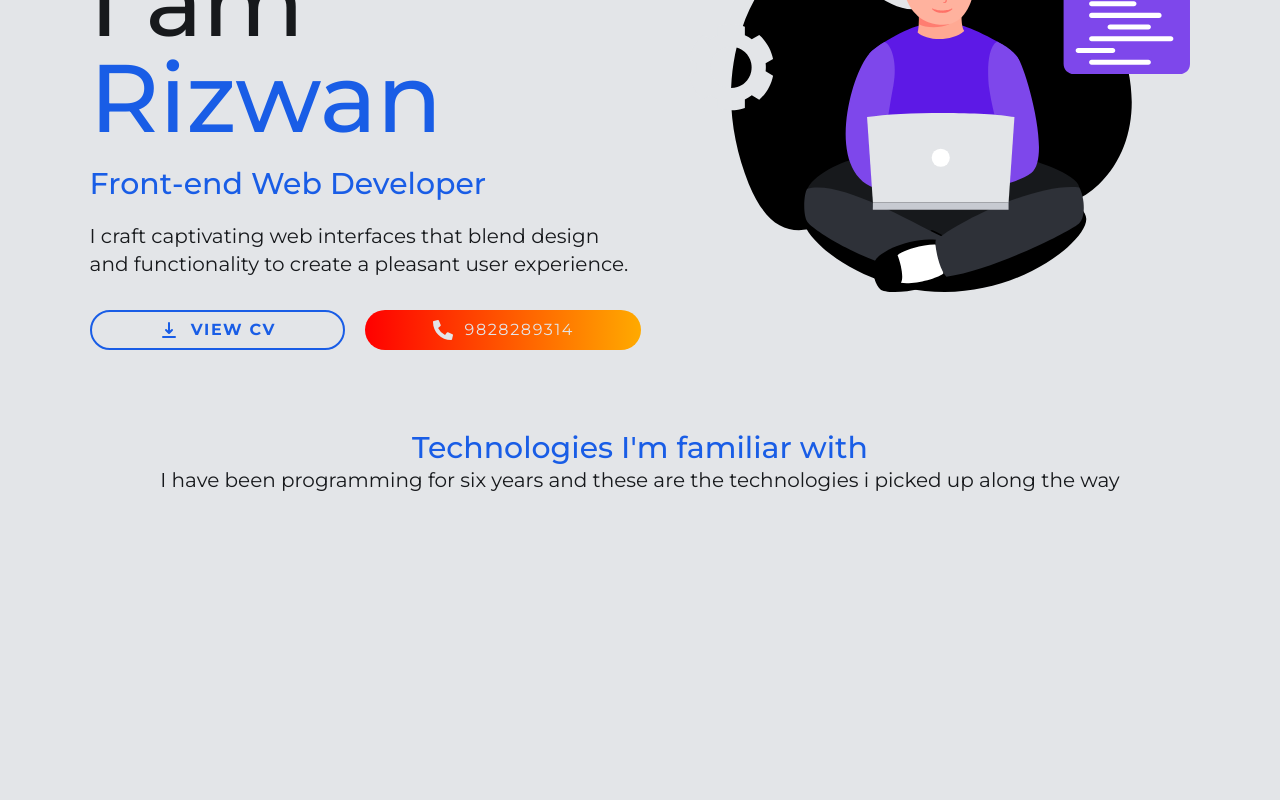
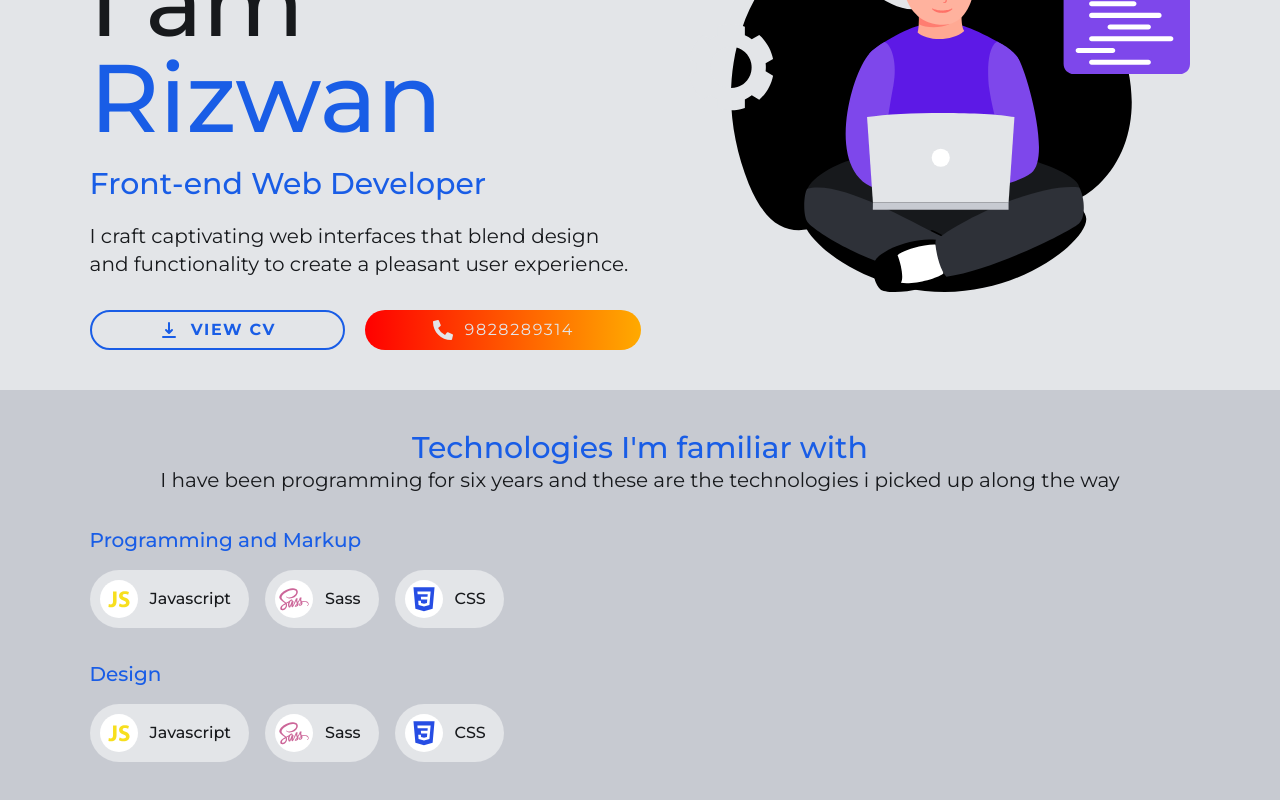
Before and after one commit to rizwanahamadcodes/portfolio, a Next.js app: page / in a window 1280 px wide. Shown: the part 262-1062 px from the top of the page. Before the commit the page ends 828 px from the top, so only its background shows below. Built offline with nearby package versions, Linux system fonts and the light colour scheme.

Commit message:
getting a feel of the technologies section

```diff
--- a/src/app/globals.css
+++ b/src/app/globals.css
@@ -35,7 +35,7 @@
         @apply text-xl;
     }
     p {
-        @apply text-base leading-relaxed dark:text-gray-100;
+        @apply text-base font-medium leading-relaxed dark:text-gray-100;
         /* @apply transition-colors; */
     }
 }
--- a/src/app/home/TechnologiesSection.tsx
+++ b/src/app/home/TechnologiesSection.tsx
@@ -1,12 +1,75 @@
 import Section from '@/components/Section'
 import React from 'react'
+import logo from '/public/img/rizwan_logo__primary-to-primary-support-gradient.svg'
+import Image from 'next/image'
+import { DiJavascript1, DiSass, DiCss3 } from 'react-icons/di'
+import { FaCss3 } from 'react-icons/fa6'
 
 const TechnologiesSection = () => {
     return (
         <Section
+            sectionClassName="bg-gray-200 dark:bg-gray-800"
+            containerClassName=""
             title="Technologies I'm familiar with"
             subtitle="I have been programming for six years and these are the technologies i picked up along the way"
-        ></Section>
+        >
+            <div className="mb-8">
+                <h5 className="mb-4 font-medium text-primary dark:text-primary">
+                    Programming and Markup
+                </h5>
+                <div className="flex gap-4">
+                    <div className="flex cursor-pointer items-center gap-3 rounded-full border-[2px] border-transparent bg-gray-100 p-2 pr-4 hover:border-gray-300/80 hover:shadow dark:bg-gray-700 dark:hover:border-gray-900/80">
+                        <div className="rounded-full bg-white p-1 dark:bg-gray-600">
+                            <DiJavascript1
+                                size={30}
+                                className="text-[#f7df1e]"
+                            />
+                        </div>
+                        <p>Javascript</p>
+                    </div>
+                    <div className="flex cursor-pointer items-center gap-3 rounded-full border-[2px]  border-transparent bg-gray-100 p-2 pr-4 hover:border-gray-300/80 hover:shadow dark:bg-gray-700 dark:hover:border-gray-900/80">
+                        <div className="rounded-full bg-white p-1 dark:bg-gray-600">
+                            <DiSass size={30} className="text-[#c69]" />
+                        </div>
+                        <p>Sass</p>
+                    </div>
+                    <div className="flex cursor-pointer items-center gap-3 rounded-full border-[2px] border-transparent bg-gray-100 p-2 pr-4 hover:border-gray-300/80 hover:shadow dark:bg-gray-700 dark:hover:border-gray-900/80">
+                        <div className="rounded-full bg-white p-1 dark:bg-gray-600">
+                            <DiCss3 size={30} className="text-[#264de4]" />
+                        </div>
+                        <p>CSS</p>
+                    </div>
+                </div>
+            </div>{' '}
+            <div>
+                <h5 className="mb-4 font-medium text-primary dark:text-primary">
+                    Design
+                </h5>
+                <div className="flex gap-4">
+                    <div className="flex cursor-pointer items-center gap-3 rounded-full border-[2px] border-transparent bg-gray-100 p-2 pr-4 hover:border-gray-300/80 hover:shadow dark:bg-gray-700 dark:hover:border-gray-900/80">
+                        <div className="rounded-full bg-white p-1 dark:bg-gray-600">
+                            <DiJavascript1
+                                size={30}
+                                className="text-[#f7df1e]"
+                            />
+                        </div>
+                        <p>Javascript</p>
+                    </div>
+                    <div className="flex cursor-pointer items-center gap-3 rounded-full border-[2px]  border-transparent bg-gray-100 p-2 pr-4 hover:border-gray-300/80 hover:shadow dark:bg-gray-700 dark:hover:border-gray-900/80">
+                        <div className="rounded-full bg-white p-1 dark:bg-gray-600">
+                            <DiSass size={30} className="text-[#c69]" />
+                        </div>
+                        <p>Sass</p>
+                    </div>
+                    <div className="flex cursor-pointer items-center gap-3 rounded-full border-[2px] border-transparent bg-gray-100 p-2 pr-4 hover:border-gray-300/80 hover:shadow dark:bg-gray-700 dark:hover:border-gray-900/80">
+                        <div className="rounded-full bg-white p-1 dark:bg-gray-600">
+                            <DiCss3 size={30} className="text-[#264de4]" />
+                        </div>
+                        <p>CSS</p>
+                    </div>
+                </div>
+            </div>
+        </Section>
     )
 }
 
```
